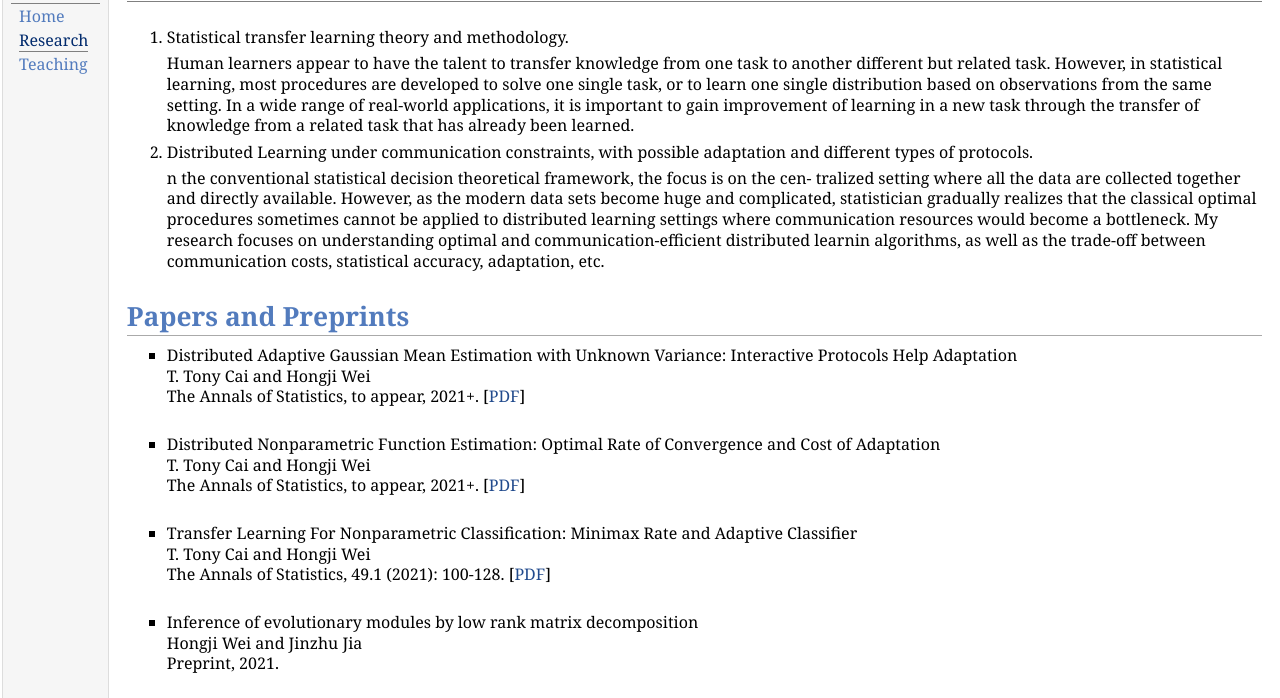
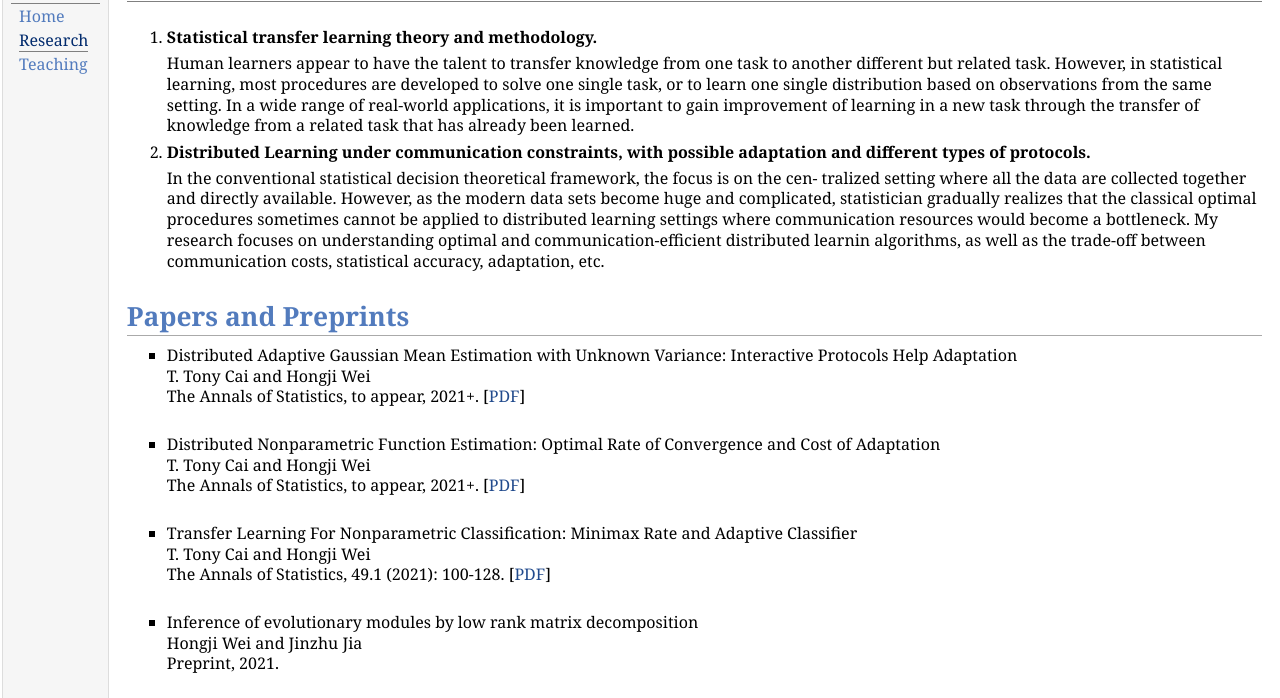
Before and after one commit to hongji-wei/hongji-wei.github.io, a plain HTML site: page research.html in a window 1280 px wide. Shown: the part 48-746 px from the top of the page. Drawn offline with Linux system fonts and the light colour scheme.

Commit message:
Update research.html

```diff
--- a/research.html
+++ b/research.html
@@ -21,11 +21,11 @@
 <h1>Research Interests</h1>
 </div>
 <ol>
-<li><p>Statistical transfer learning theory and methodology.</p>
+<li><p><b>Statistical transfer learning theory and methodology.</b></p>
 <p>Human learners appear to have the talent to transfer knowledge from one task to another different but related task. However, in statistical learning, most procedures are developed to solve one single task, or to learn one single distribution based on observations from the same setting. In a wide range of real-world applications, it is important to gain improvement of learning in a new task through the transfer of knowledge from a related task that has already been learned. </p>
 </li>
-<li><p>Distributed Learning under communication constraints, with possible adaptation and different types of protocols.</p>
-<p>n the conventional statistical decision theoretical framework, the focus is on the cen- tralized setting where all the data are collected together and directly available.  However, as the modern data sets become huge and complicated, statistician gradually realizes that the classical optimal procedures sometimes cannot be applied to distributed learning settings where communication resources would become a bottleneck. My research focuses on understanding optimal and communication-efficient distributed learnin algorithms, as well as the trade-off between communication costs, statistical accuracy, adaptation, etc.</p>
+<li><p><b>Distributed Learning under communication constraints, with possible adaptation and different types of protocols.</b></p>
+<p>In the conventional statistical decision theoretical framework, the focus is on the cen- tralized setting where all the data are collected together and directly available.  However, as the modern data sets become huge and complicated, statistician gradually realizes that the classical optimal procedures sometimes cannot be applied to distributed learning settings where communication resources would become a bottleneck. My research focuses on understanding optimal and communication-efficient distributed learnin algorithms, as well as the trade-off between communication costs, statistical accuracy, adaptation, etc.</p>
 </li>
 </ol>
 <h1>Papers and Preprints</h1>
```
